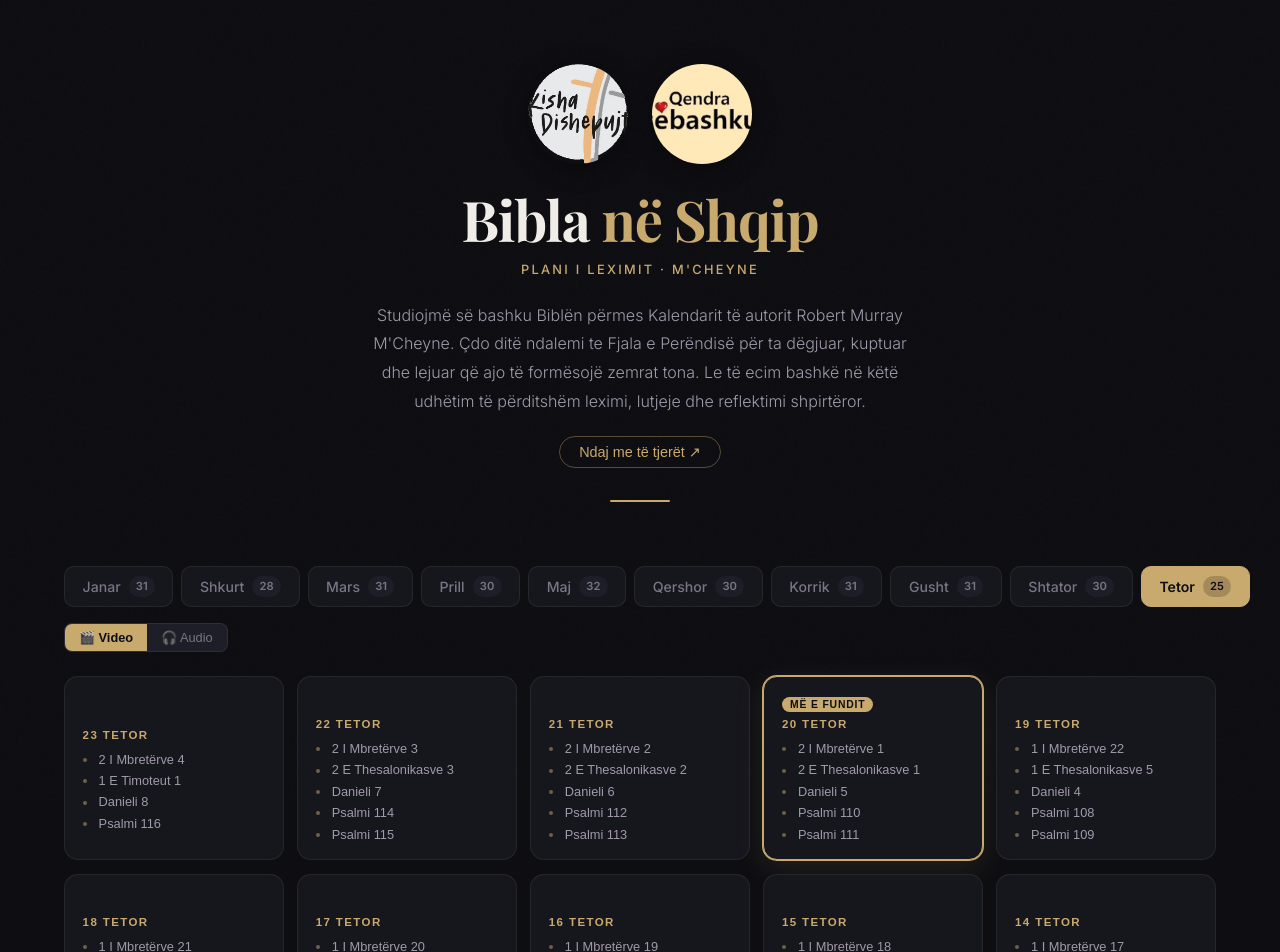
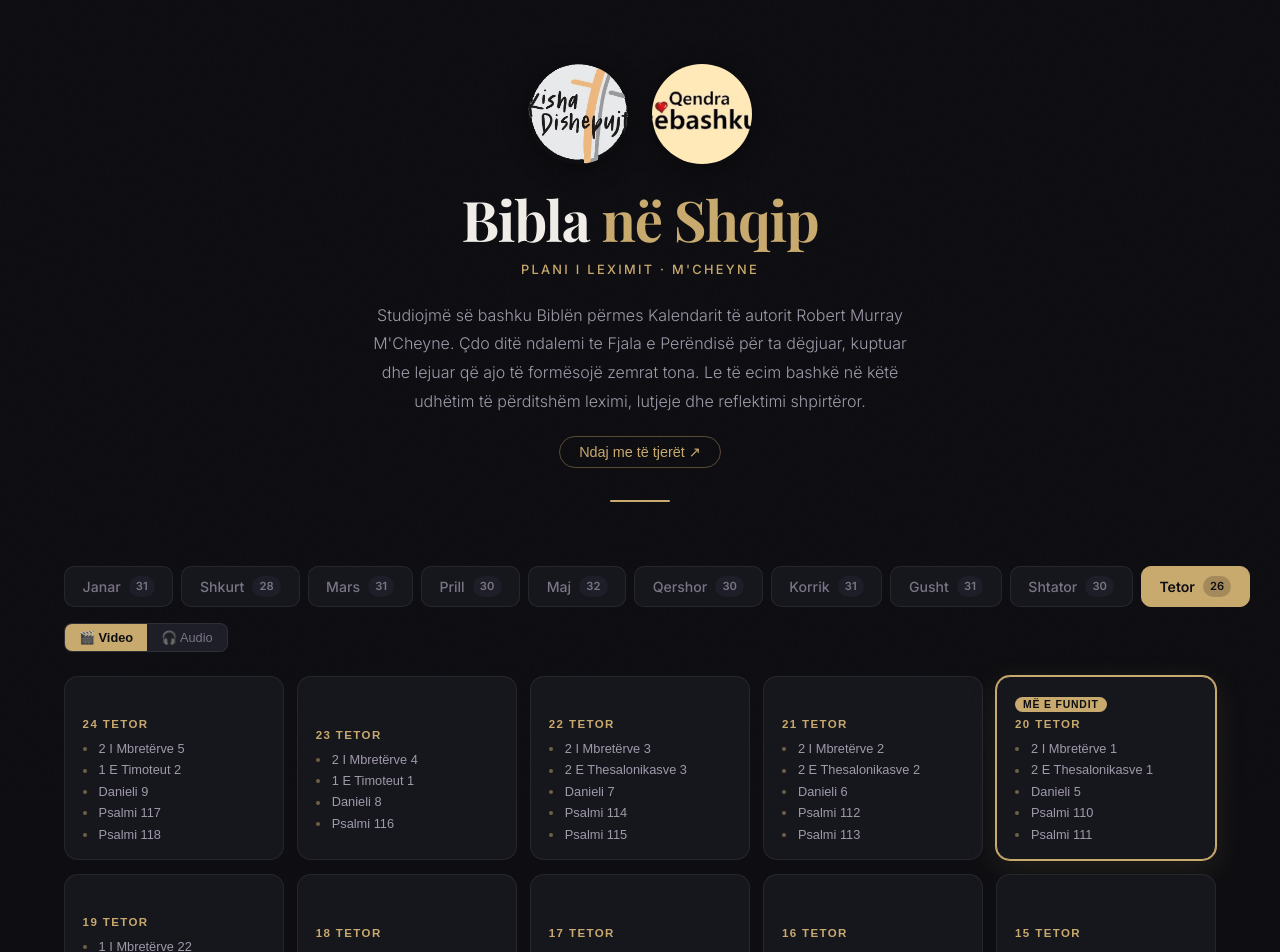
Before and after one commit to jeffandmeredith-max/bibla-shqip, a React (Vite) app: page / in a window 1280 px wide. Shown: the top 952 px of the page. Built offline with nearby package versions, Linux system fonts and the light colour scheme.

Commit message:
chore: daily update 2026-10-24

```diff
--- a/src/data/october.js
+++ b/src/data/october.js
@@ -626,5 +626,32 @@ export const october = [
         "start": 834
       }
     ]
+  },
+  {
+    "day": 24,
+    "date": "24 Tetor",
+    "videoId": "qpjJhCqouOk",
+    "readings": [
+      {
+        "title": "2 I Mbretërve 5",
+        "start": 0
+      },
+      {
+        "title": "1 E Timoteut 2",
+        "start": 315
+      },
+      {
+        "title": "Danieli 9",
+        "start": 410
+      },
+      {
+        "title": "Psalmi 117",
+        "start": 737
+      },
+      {
+        "title": "Psalmi 118",
+        "start": 755
+      }
+    ]
   }
 ]
```
